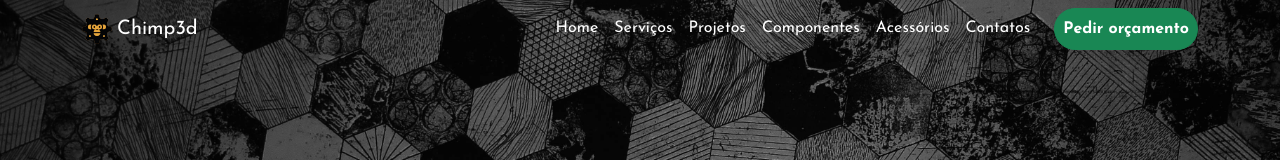
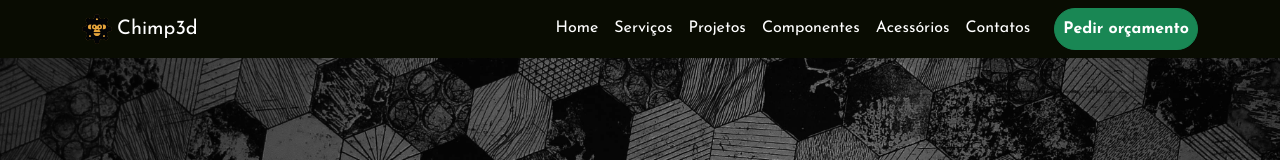
Before and after one commit to DevTiago/chimp3d, a Vue app: page / in a window 1280 px wide. Shown: the top 160 px of the page. Built offline with nearby package versions, Linux system fonts and the light colour scheme.

Commit message:
layout fix

```diff
--- a/src/components/Navbar.vue
+++ b/src/components/Navbar.vue
@@ -75,6 +75,9 @@ export default {
 </script>
 
 <style lang="scss" scoped>
+.navbar {
+  background-color: #090c02;
+}
 #brand-name {
   color: white;
 }
```
